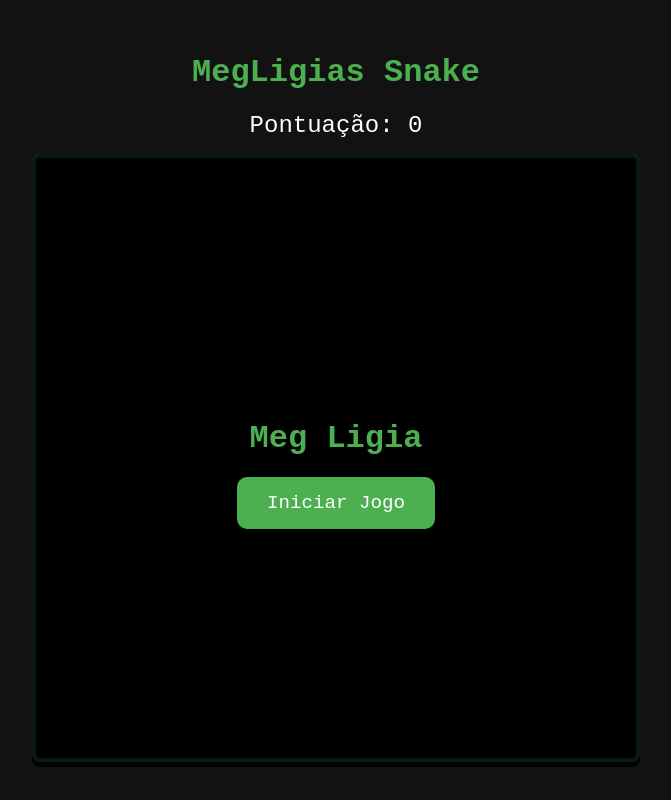
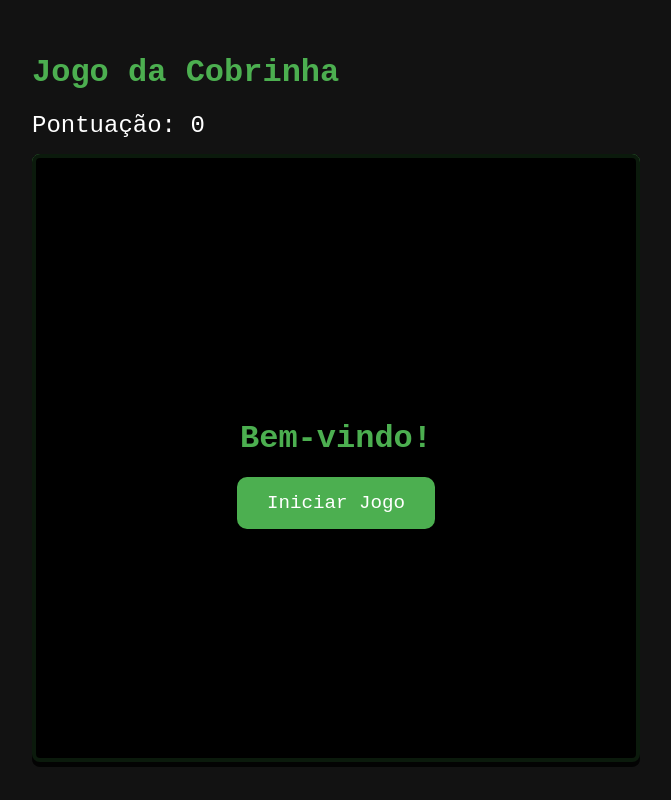
Before and after one commit to EdWebapp/megligiassnake, a plain HTML site: page index.html in a window 1280 px wide. Shown: the whole page, without its empty margins (304-975 px from the left). Drawn offline with Linux system fonts and the light colour scheme.

Commit message:
Update index.html

```diff
--- a/index.html
+++ b/index.html
@@ -3,20 +3,22 @@
 <head>
     <meta charset="UTF-8">
     <meta name="viewport" content="width=device-width, initial-scale=1.0, user-scalable=no">
-    <title>MegLigias Snake</title>
+    <title>Jogo da Cobrinha</title>
     <link rel="stylesheet" href="style.css">
 </head>
 <body>
 
-    <h1>MegLigias Snake</h1>
-    <div id="score">Pontuação: 0</div>
+    <div id="main-wrapper">
+        <h1>Jogo da Cobrinha</h1>
+        <div id="score">Pontuação: 0</div>
 
-    <div id="game-container">
-        <canvas id="gameCanvas" width="600" height="600"></canvas>
+        <div id="game-container">
+            <canvas id="gameCanvas" width="600" height="600"></canvas>
 
-        <div id="start-screen">
-            <h2 id="screen-title">Meg Ligia</h2>
-            <button id="start-btn">Iniciar Jogo</button>
+            <div id="start-screen">
+                <h2 id="screen-title">Bem-vindo!</h2>
+                <button id="start-btn">Iniciar Jogo</button>
+            </div>
         </div>
     </div>
 
```
